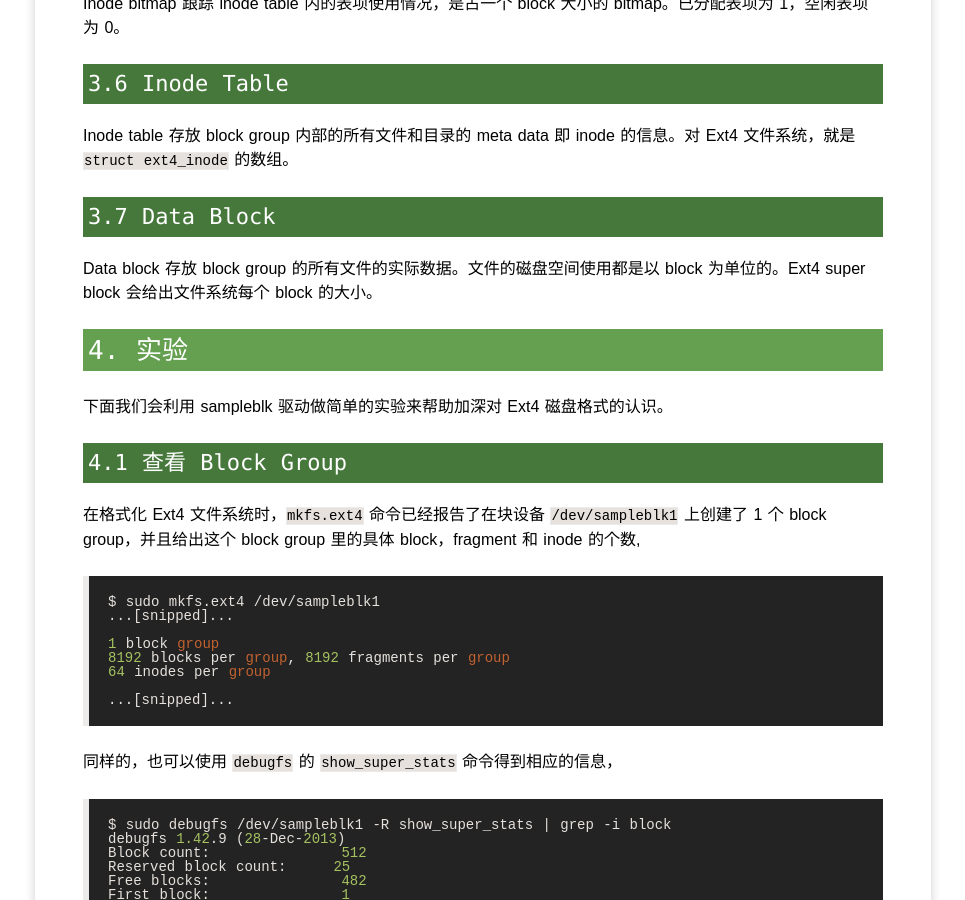
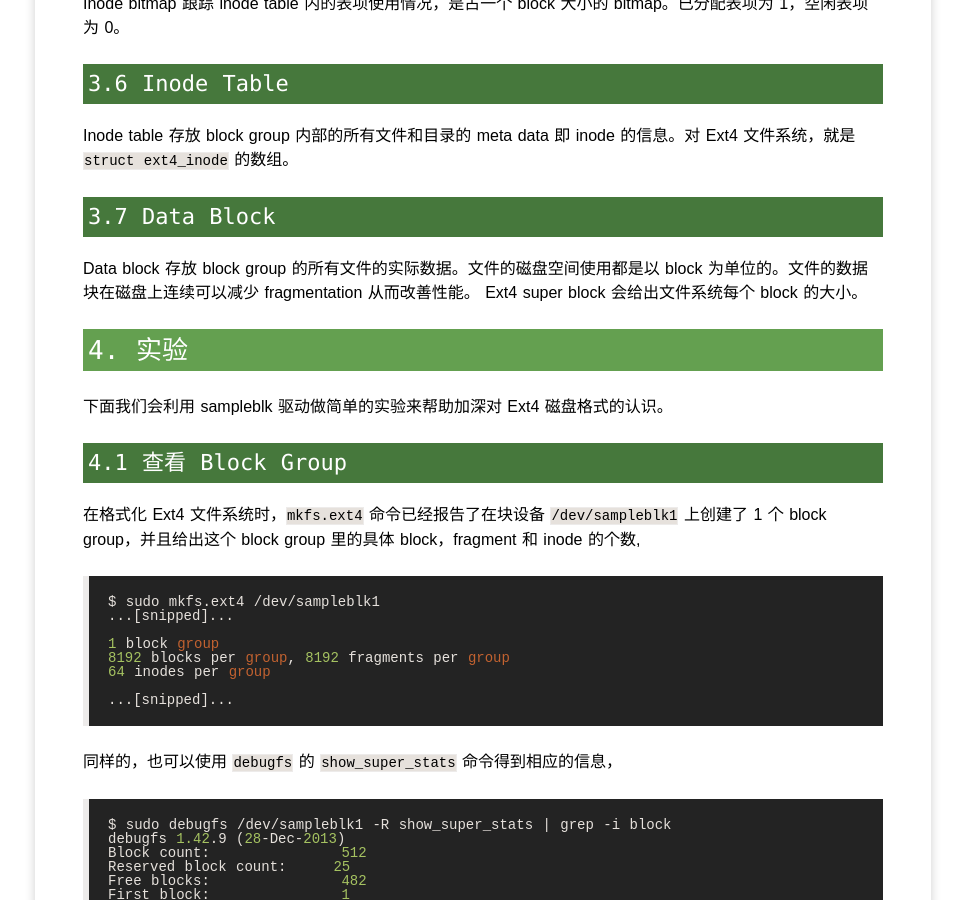
Before and after one commit to yangoliver/yangoliver.github.io, a Jekyll site: the page built from _posts/2016/2016-05-14-linux-file-system-basic-4.md, in a window 1280 px wide and 900 px high, scrolled down 3602 px. Shown: the whole window, without its empty margins (157-1122 px from the left). Built offline with Jekyll 4.4.1, drawn with Linux system fonts in a browser that asks for light colours; comment, search, counter and statistics services are not loaded; some of the changed text lies outside the part shown.

Commit message:
update: modified per self-review

```diff
--- a/_posts/2016/2016-05-14-linux-file-system-basic-4.md
+++ b/_posts/2016/2016-05-14-linux-file-system-basic-4.md
@@ -77,7 +77,7 @@
 而 Ext 文件系统由多个 block group 组成，每个 block group 都有部分重复的元数据，浪费了一些空间，但是却可以带来如下好处，
 
 * 错误恢复。例如，super block 和 group descriptor 在每个 block group 都有副本，如果发生损坏时这些副本可以用于恢复。
-* 性能。一个文件的存放不会跨越 block group，因此，同一文件的访问都在 block group 内部，使得数据访问具有局部性。这样减少了 HDD 设备磁头移动和寻道时间。
+* 性能。一个文件的存放会尽可能不跨越 block group，因此，同一文件的访问都在 block group 内部，使得数据访问具有局部性。这样减少了 HDD 设备磁头移动和寻道时间。
 
 ### 3.2 Super Block
 
@@ -110,7 +110,8 @@
 
 ### 3.7 Data Block
 
-Data block 存放 block group 的所有文件的实际数据。文件的磁盘空间使用都是以 block 为单位的。Ext4 super block 会给出文件系统每个 block 的大小。
+Data block 存放 block group 的所有文件的实际数据。文件的磁盘空间使用都是以 block 为单位的。文件的数据块在磁盘上连续可以减少 fragmentation 从而改善性能。
+Ext4 super block 会给出文件系统每个 block 的大小。
 
 ## 4. 实验
 
```
